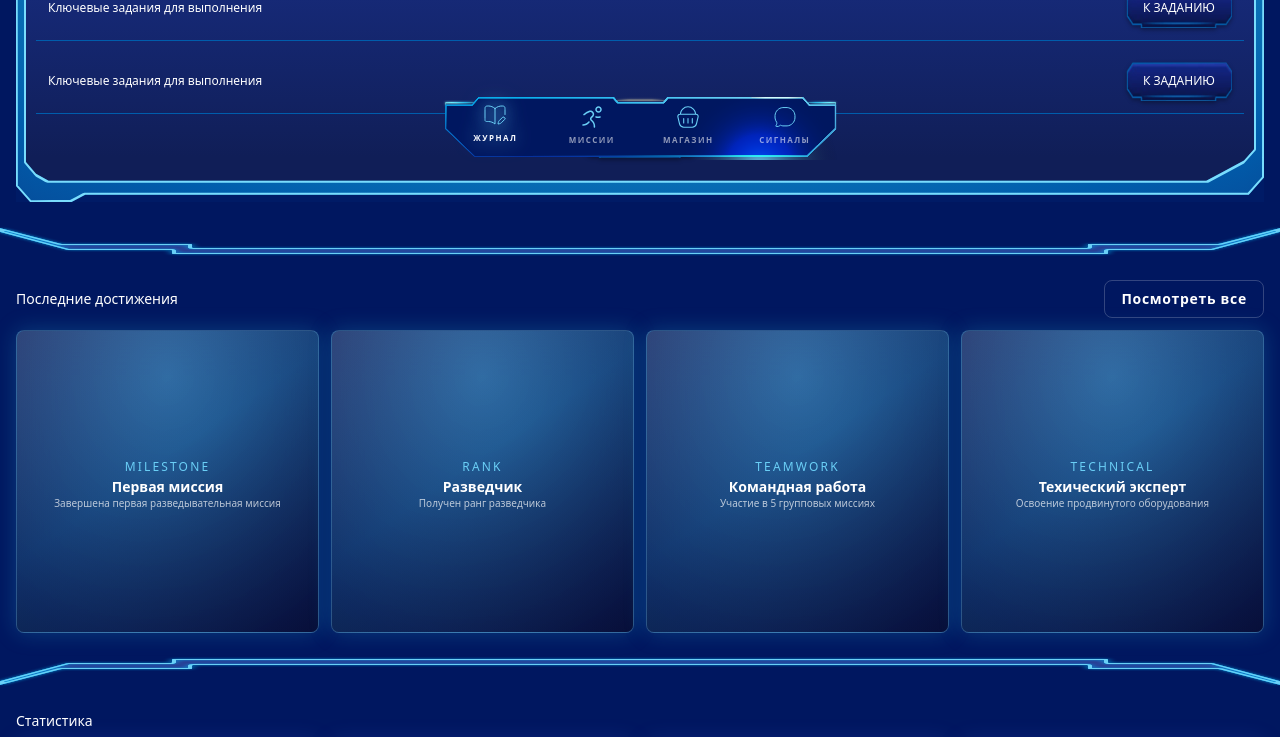
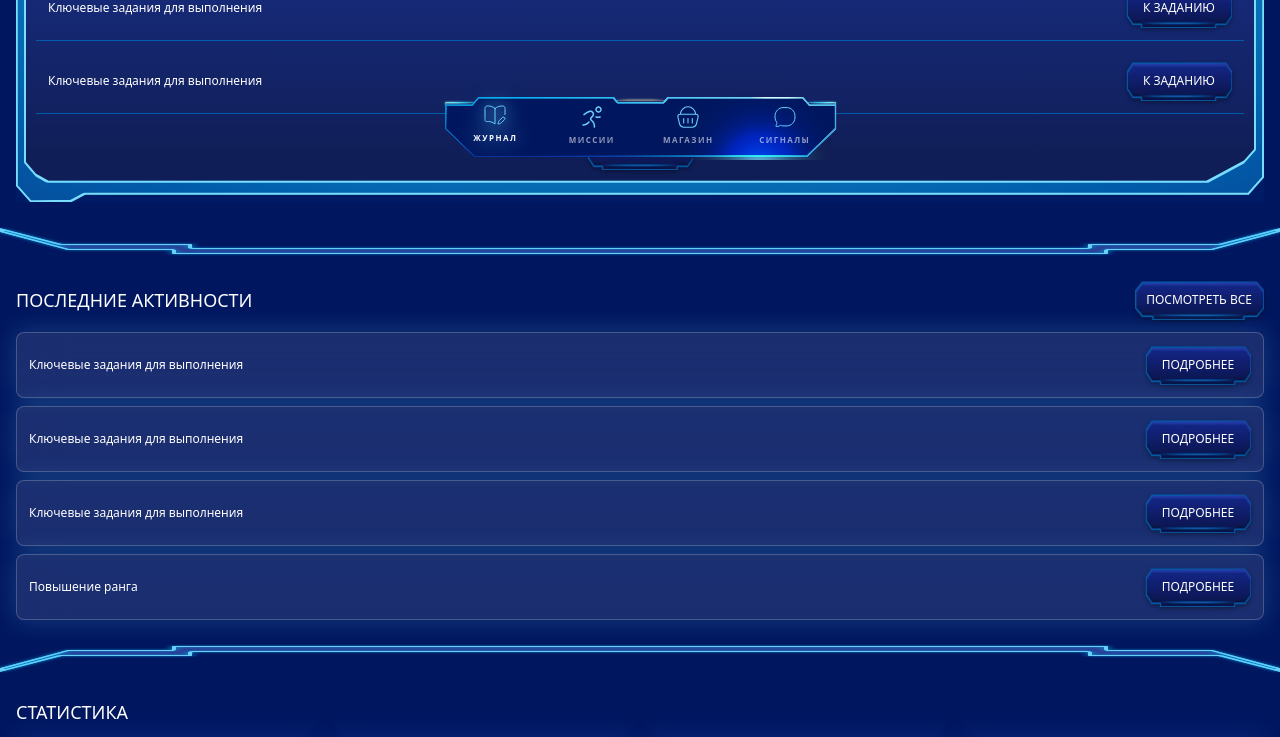
Before and after one commit to kalininDanil17Y/alabuga-hackathon, a React (Vite) app: page /dashboard in a window 1280 px wide. Shown: the part 640-1377 px from the top of the page. Built offline with nearby package versions, Linux system fonts and the light colour scheme.

Commit message:
Обновил/добавил: - поменял все кнопки на те что в фигме - обновил заголовки - обновил заголовок

```diff
--- /dev/null
+++ b/public/data/activity.json
@@ -0,0 +1,24 @@
+{
+  "activity": [
+    {
+      "id": 1,
+      "title": "Ключевые задания для выполнения",
+      "description": ""
+    },
+    {
+      "id": 2,
+      "title": "Ключевые задания для выполнения",
+      "description": ""
+    },
+    {
+      "id": 3,
+      "title": "Ключевые задания для выполнения",
+      "description": ""
+    },
+    {
+      "id": 4,
+      "title": "Повышение ранга",
+      "description": ""
+    }
+  ]
+}
--- /dev/null
+++ b/src/components/ui/custom/button1.module.css
@@ -0,0 +1,18 @@
+.button1 {
+    @apply relative inline-flex items-center justify-center text-xs font-medium uppercase text-white transition-all duration-200 ease-out;
+    background-image: url("@/images/mission-button.webp");
+    background-size: 100% 100%;
+    background-repeat: no-repeat;
+    background-position: center;
+    border: none;
+    border-radius: 4px;
+    min-width: 106px;
+    height: 40px;
+    white-space: nowrap;
+    padding: 4px 12px 4px;
+    filter: drop-shadow(0 2px 2px rgba(0, 0, 0, 0.35));
+}
+
+.button1:hover {
+    filter: brightness(1.12) drop-shadow(0 2px 2px rgba(0, 0, 0, 0.35));
+}
--- /dev/null
+++ b/src/components/ui/custom/button1.tsx
@@ -0,0 +1,30 @@
+import React from "react";
+import clsx from "clsx";
+import styles from "./button1.module.css";
+
+interface Button1Props extends React.HTMLAttributes<HTMLButtonElement> {
+    height?: string;
+    width?: string;
+}
+
+export function Button1 ({ onClick, children, height, width }: Button1Props) {
+
+    const dynamicStyle: React.CSSProperties = {};
+
+    if (height) {
+        dynamicStyle.height = height;
+    }
+
+    if (width) {
+        dynamicStyle.width = width;
+    }
+
+    return (
+        <button
+            className={clsx(styles.button1, dynamicStyle)}
+            onClick={onClick}
+        >
+            {children}
+        </button>
+    );
+}
--- a/src/pages/dashboard/home/DashboardHome.module.css
+++ b/src/pages/dashboard/home/DashboardHome.module.css
@@ -50,43 +50,6 @@
 
 .mission-item:last-child {
     @apply border-b-0;
-}
-
-.mission-button {
-    @apply relative inline-flex items-center justify-center text-xs font-medium uppercase text-white transition-all duration-200 ease-out;
-    background-image: url("@/images/mission-button.webp");
-    background-size: 100% 100%;
-    background-repeat: no-repeat;
-    background-position: center;
-    border: none;
-    border-radius: 4px;
-    min-width: 106px;
-    height: 40px;
-    white-space: nowrap;
-    padding: 4px 12px 4px;
-    filter: drop-shadow(0 2px 2px rgba(0, 0, 0, 0.35));
-}
-
-.mission-button:hover {
-    filter: brightness(1.12) drop-shadow(0 2px 2px rgba(0, 0, 0, 0.35));
-}
-
-.view-all-button {
-    @apply relative inline-flex items-center justify-center px-4 py-2 text-xs font-medium uppercase text-white transition-all duration-200 ease-out;
-    background-image: url("@/images/mission-button.webp");
-    background-size: 100% 100%;
-    background-repeat: no-repeat;
-    background-position: center;
-    border: none;
-    border-radius: 4px;
-    min-width: 96px;
-    height: 28px;
-    filter: drop-shadow(0 2px 2px rgba(0, 0, 0, 0.35));
-    margin-bottom: 12px;
-}
-
-.view-all-button:hover {
-    filter: brightness(1.12) drop-shadow(0 2px 2px rgba(0, 0, 0, 0.35));
 }
 
 .achievement-card {
--- a/src/pages/dashboard/home/index.tsx
+++ b/src/pages/dashboard/home/index.tsx
@@ -8,6 +8,7 @@ import { cn } from "@/lib/utils";
 import { useDashboardStore } from "@/store/dashboardStore";
 import styles from "./DashboardHome.module.css";
 import {HorizontalRule} from "@/components/ui/custom/horizontal-rule.tsx";
+import {Button1} from "@/components/ui/custom/button1.tsx";
 
 const missionFocusMap: Record<string, { missionId: string; competencyId?: string }> = {
     mission_001: {
@@ -39,6 +40,7 @@ const DashboardHome = () => {
         user,
         missions,
         achievements,
+        activity,
         artifacts,
         competencies,
         statistics,
@@ -48,6 +50,7 @@ const DashboardHome = () => {
     } = useDashboardStore((state) => ({
         user: state.user,
         missions: state.missions,
+        activity: state.activity,
         achievements: state.achievements,
         artifacts: state.artifacts,
         competencies: state.competencies,
@@ -200,24 +203,20 @@ const DashboardHome = () => {
                                     <div className="flex-1 pr-4">
                                         <p className="text-white text-xs font-normal">{mission.title || mission.id}</p>
                                     </div>
-                                    <button
-                                        className={styles["mission-button"]}
-                                        onClick={() =>
-                                            handleNavigateToMissions({ missionId: mission.id })
-                                        }
-                                    >
+                                    <Button1 onClick={() =>
+                                        handleNavigateToMissions({ missionId: mission.id })
+                                    }>
                                         К ЗАДАНИЮ
-                                    </button>
+                                    </Button1>
                                 </div>
                             ))}
 
                             <div className="text-center pt-2">
-                                <button
-                                    className={styles["view-all-button"]}
-                                    onClick={() => handleNavigateToMissions()}
-                                >
+                                <Button1 onClick={() =>
+                                    handleNavigateToMissions()
+                                }>
                                     ВЕСЬ СПИСОК
-                                </button>
+                                </Button1>
                             </div>
                         </div>
                     </TexturePanel>
@@ -274,28 +273,22 @@ const DashboardHome = () => {
                                             </div>
                                         </div>
                                         <div className="flex justify-end">
-                                            <button
-                                                className={cn(styles["mission-button"], "flex-shrink-0")}
-                                                onClick={() =>
-                                                    handleNavigateToMissions({
-                                                        competencyId: competency.id,
-                                                    })
-                                                }
-                                            >
+                                            <Button1 onClick={() =>
+                                                handleNavigateToMissions({
+                                                    competencyId: competency.id,
+                                                })
+                                            }>
                                                 ЗАДАНИЯ
-                                            </button>
+                                            </Button1>
                                         </div>
                                     </div>
                                 </div>
                             );
                         })}
                         <div className="text-center pt-2">
-                            <button
-                                className={styles["view-all-button"]}
-                                onClick={() => handleNavigateToMissions()}
-                            >
+                            <Button1 onClick={() => handleNavigateToMissions()}>
                                 ВЕСЬ СПИСОК
-                            </button>
+                            </Button1>
                         </div>
                     </TexturePanel>
                 )}
@@ -305,30 +298,22 @@ const DashboardHome = () => {
 
             <div>
                 <div className="flex justify-between items-center mb-3">
-                    <h3 className="text-white text-sm font-medium">Последние достижения</h3>
-                    <SpaceButton variant="outline" size="sm">
+                    <h3 className="text-white text-lg uppercase font-medium">Последние активности</h3>
+                    <Button1>
                         Посмотреть все
-                    </SpaceButton>
+                    </Button1>
                 </div>
-                <div className="grid grid-cols-4 gap-3">
-                    {topAchievements.map((achievement) => (
+                <div className="space-y-2">
+                    {activity.map((activity) => (
                         <SpaceCard
-                            key={achievement.id}
+                            key={activity.id}
                             variant="glass"
-                            className={cn(
-                                styles["achievement-card"],
-                                "aspect-square flex flex-col items-center justify-center gap-2 text-center p-3",
-                            )}
+                            className="p-3 flex items-center justify-between"
                         >
-                            <span className="text-xs uppercase tracking-[0.18em] text-space-cyan-300">
-                                {achievement.category}
-                            </span>
-                            <p className="text-white text-sm font-semibold">
-                                {achievement.title}
-                            </p>
-                            <p className="text-white/70 text-[10px] leading-tight">
-                                {achievement.description}
-                            </p>
+                            <div className="flex items-center justify-between">
+                                <p className="text-white text-xs">{activity.title}</p>
+                                <Button1>Подробнее</Button1>
+                            </div>
                         </SpaceCard>
                     ))}
                 </div>
@@ -338,7 +323,7 @@ const DashboardHome = () => {
 
             <div>
                 <div className="flex justify-between items-center mb-3">
-                    <h3 className="text-white text-sm font-medium">Статистика</h3>
+                    <h3 className="text-white text-lg uppercase font-medium">Статистика</h3>
                 </div>
                 <div className="grid grid-cols-4 gap-3">
                     {overviewStats.map((stat) => (
@@ -361,10 +346,10 @@ const DashboardHome = () => {
 
             <div>
                 <div className="flex justify-between items-center mb-3">
-                    <h3 className="text-white text-sm font-medium">Последние миссии</h3>
-                    <SpaceButton variant="outline" size="sm">
+                    <h3 className="text-white text-lg uppercase font-medium">Последние миссии</h3>
+                    <Button1>
                         Посмотреть все
-                    </SpaceButton>
+                    </Button1>
                 </div>
                 <div className="space-y-2">
                     {missions.slice(0, 3).map((mission) => (
@@ -375,9 +360,7 @@ const DashboardHome = () => {
                         >
                             <div className="flex items-center justify-between">
                                 <p className="text-white text-xs">{mission.title || mission.id}</p>
-                                <SpaceButton variant="outline" size="sm">
-                                    Подробнее
-                                </SpaceButton>
+                                <Button1>Подробнее</Button1>
                             </div>
                         </SpaceCard>
                     ))}
@@ -386,10 +369,10 @@ const DashboardHome = () => {
 
             <div className="pb-20">
                 <div className="flex justify-between items-center mb-3">
-                    <h3 className="text-white text-sm font-medium">Новые артефакты</h3>
-                    <SpaceButton variant="outline" size="sm">
+                    <h3 className="text-white text-lg uppercase font-medium">Последние артефакты</h3>
+                    <Button1>
                         Посмотреть все
-                    </SpaceButton>
+                    </Button1>
                 </div>
                 <div className="grid grid-cols-4 gap-3">
                     {topArtifacts.map((artifact) => (
--- a/src/types/dashboard.ts
+++ b/src/types/dashboard.ts
@@ -47,6 +47,12 @@ export interface Achievement {
     rarity: string;
 }
 
+export interface UserActivity {
+    id: string;
+    title: string;
+    description: string;
+}
+
 export interface ArtifactStats {
     [key: string]: number;
 }
```
Also changed, not shown: src/store/dashboardStore.ts (+7 -3 lines).
